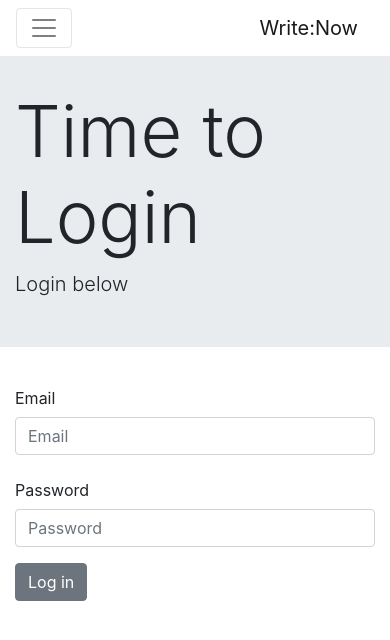
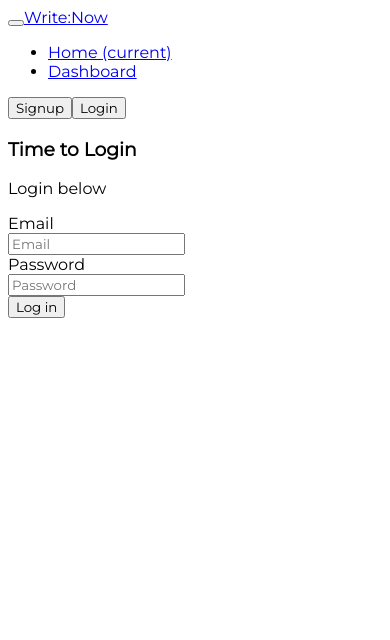
Before and after one commit to stephanos7/project-write-angular-app, an Angular app: page /login in a window 390 px wide. Shown: the top 640 px of the page. Built offline with nearby package versions, Linux system fonts and the light colour scheme.

Commit message:
remove bootstrap, add initial layout, test initial media query for xs-sized screens

```diff
--- a/package.json
+++ b/package.json
@@ -21,9 +21,8 @@
     "@angular/platform-browser": "^4.0.0",
     "@angular/platform-browser-dynamic": "^4.0.0",
     "@angular/router": "^4.0.0",
-    "@ng-bootstrap/ng-bootstrap": "^1.0.0-beta.1",
-    "bootstrap": "^4.0.0-alpha.6",
     "core-js": "^2.4.1",
+    "cssloader": "^1.1.1",
     "rxjs": "^5.4.1",
     "zone.js": "^0.8.14"
   },
@@ -43,6 +42,7 @@
     "karma-coverage-istanbul-reporter": "^1.2.1",
     "karma-jasmine": "~1.1.0",
     "karma-jasmine-html-reporter": "^0.2.2",
+    "postcss-loader": "^2.0.6",
     "protractor": "~5.1.2",
     "ts-node": "~3.0.4",
     "tslint": "~5.3.2",
--- a/protractor.conf.js
+++ b/protractor.conf.js
@@ -2,7 +2,6 @@
 // https://github.com/angular/protractor/blob/master/lib/config.ts
 
 const { SpecReporter } = require('jasmine-spec-reporter');
-
 exports.config = {
   allScriptsTimeout: 11000,
   specs: [
--- a/src/app/app.module.ts
+++ b/src/app/app.module.ts
@@ -1,7 +1,6 @@
 import { BrowserModule } from '@angular/platform-browser';
 import { NgModule } from '@angular/core';
 import { FormsModule } from '@angular/forms';
-import { NgbModule } from '@ng-bootstrap/ng-bootstrap';
 import { RouterModule } from "@angular/router";
 import { appRouting } from './app.routing';
 import { HttpModule } from "@angular/http";
@@ -33,11 +32,9 @@ import { StoriesService } from './services/stories.service';
   imports: [
     BrowserModule,
     FormsModule,
-    NgbModule.forRoot(),
     RouterModule,
     appRouting,
     HttpModule,
-
   ],
   providers: [SessionService],
   bootstrap: [AppComponent]
--- a/src/app/components/dashboard/dashboard.component.css
+++ b/src/app/components/dashboard/dashboard.component.css
@@ -0,0 +1,10 @@
+.list-of-all-stories ul {
+  list-style: none;
+}
+
+/* [XS] EXTRA-SMALL SCREEN SIZE */
+@media only screen and (max-width: 320px) {
+    div {
+      background-color: lightcoral;
+    }
+}
--- a/src/app/components/dashboard/dashboard.component.html
+++ b/src/app/components/dashboard/dashboard.component.html
@@ -1,7 +1,8 @@
 <div class="container" *ngIf="user">
   <h6 class="display-3">Welcome to your dashboard, {{user.email}}</h6>
 </div>
-
-<ul class="list-group" *ngIf="stories">
-  <li class="list-group-item" *ngFor="let story of stories" [innerHTML]="story.title"></li>
-</ul>
+<div class="list-of-all-stories">
+  <ul *ngIf="stories">
+    <li *ngFor="let story of stories" [innerHTML]="story.title"></li>
+  </ul>
+</div>
--- a/src/app/components/navbar/navbar.component.html
+++ b/src/app/components/navbar/navbar.component.html
@@ -16,15 +16,10 @@
         <a class="nav-link" href="#" routerLink="/dashboard">Dashboard</a>
       </li>
     </ul>
-    <!-- SEARCH FORM -->
-    <form class="form-inline my-2 my-lg-0">
-      <input class="form-control mr-sm-2" type="text" placeholder="Search">
-      <button class="btn btn-outline-success my-2 my-sm-0" type="submit">Search</button>
-    </form>
-    <!-- LOGIN BUTTON -->
-    <form class="form-inline my-2 my-lg-0">
-      <button class="btn btn-outline-success my-2 my-sm-0" type="submit" (click)="goToSignup()">Signup</button>
-      <button class="btn btn-outline-success my-2 my-sm-0" type="submit" (click)="goToLogin()">Login</button>
+    <!-- LOGIN & SIGNUP -->
+    <form>
+      <button type="submit" (click)="goToSignup()">Signup</button>
+      <button type="submit" (click)="goToLogin()">Login</button>
     </form>
   </div>
 </nav>
--- a/src/index.html
+++ b/src/index.html
@@ -7,6 +7,9 @@
 
   <meta name="viewport" content="width=device-width, initial-scale=1">
   <link rel="icon" type="image/x-icon" href="favicon.ico">
+
+  <!-- GOOGLE FONTS -->
+  <link href="https://fonts.googleapis.com/css?family=Montserrat:300,400" rel="stylesheet">
 </head>
 <body>
   <app-root></app-root>
--- a/src/styles.css
+++ b/src/styles.css
@@ -1 +1,3 @@
-/* You can add global styles to this file, and also import other style files */
+* {
+font-family: 'Montserrat', sans-serif;
+}
```
Also changed, not shown: .angular-cli.json, 1 other file (tests, documents, lock files or other folders).
